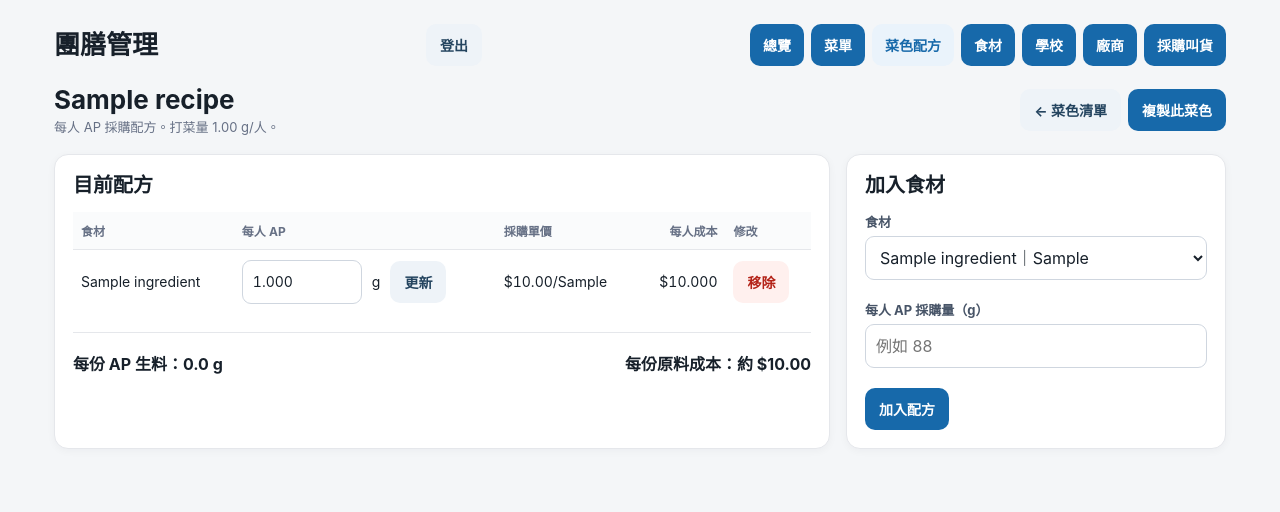
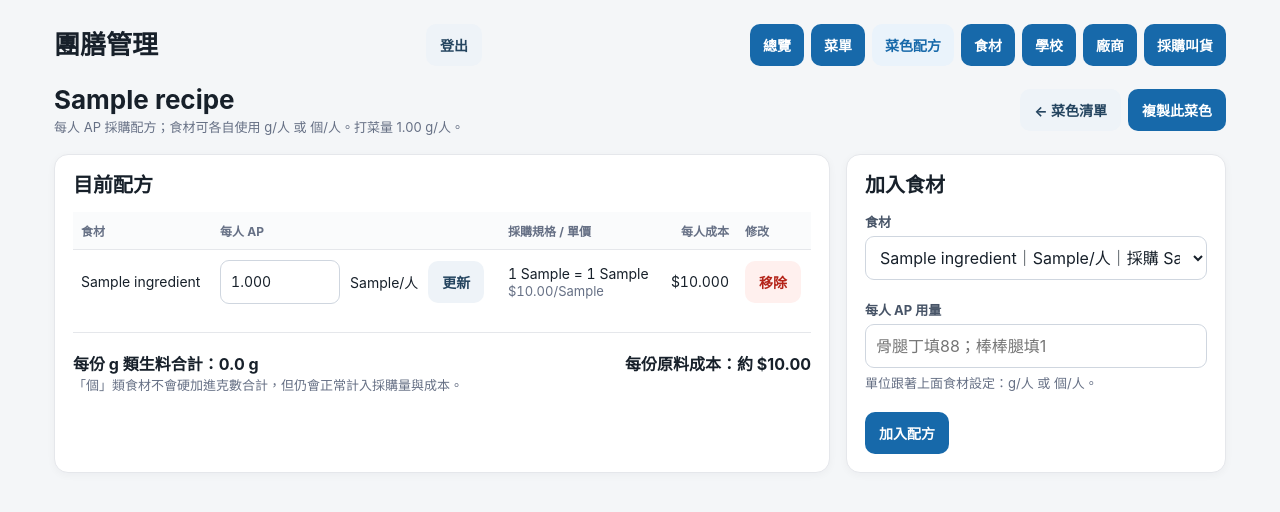
Before and after one commit to jiayou726/attendance, a Flask app: page /admin/order-tool/recipes/1 in a window 1280 px wide. Shown: the top 512 px of the page. Run offline with Flask 3, Linux system fonts and the light colour scheme; a user stored in the database is signed in; tables that the repository leaves empty hold one stand-in row (values such as "Sample post").

Commit message:
ui: show recipe and purchase quantities in g or pieces

```diff
--- a/templates/kitchen/recipe_detail.html
+++ b/templates/kitchen/recipe_detail.html
@@ -2,7 +2,7 @@
 {% block title %}{{ recipe.name }}{% endblock %}
 {% block content %}
 <div class="top">
-  <div><h1>{{ recipe.name }}</h1><div class="muted">每人 AP 採購配方。打菜量 {{ recipe.serving_output_g if recipe.serving_output_g is not none else '-' }} g/人。</div></div>
+  <div><h1>{{ recipe.name }}</h1><div class="muted">每人 AP 採購配方；食材可各自使用 g/人 或 個/人。打菜量 {{ recipe.serving_output_g if recipe.serving_output_g is not none else '-' }} g/人。</div></div>
   <div class="actions no-print"><a class="btn secondary" href="{{ url_for('order_tool.recipes') }}">← 菜色清單</a><form method="post" action="{{ url_for('order_tool.recipe_copy', recipe_id=recipe.id) }}"><input type="hidden" name="_csrf_token" value="{{ csrf_token() }}"><button class="btn">複製此菜色</button></form></div>
 </div>
 
@@ -10,16 +10,17 @@
   <section class="card span-8">
     <h2>目前配方</h2>
     {% if recipe.ingredients %}<div class="table-scroll"><table>
-      <thead><tr><th>食材</th><th>每人 AP</th><th>採購單價</th><th class="right">每人成本</th><th>修改</th></tr></thead>
+      <thead><tr><th>食材</th><th>每人 AP</th><th>採購規格 / 單價</th><th class="right">每人成本</th><th>修改</th></tr></thead>
       <tbody>{% for x in recipe.ingredients %}<tr>
         <td>{{ x.ingredient.name }}{% if not x.ingredient.active %}<br><span class="pill off">食材已停用</span>{% endif %}</td>
-        <td><form class="row center-y" method="post" action="{{ url_for('order_tool.recipe_ingredient_update', row_id=x.id) }}"><input type="hidden" name="_csrf_token" value="{{ csrf_token() }}"><input style="max-width:120px" name="grams_per_person" type="number" min="0.001" step="0.001" value="{{ x.grams_per_person }}" required><span>g</span><button class="btn secondary">更新</button></form></td>
-        <td>${{ '%.2f'|format(x.ingredient.unit_price|float) }}/{{ x.ingredient.purchase_unit }}</td>
+        <td><form class="row center-y" method="post" action="{{ url_for('order_tool.recipe_ingredient_update', row_id=x.id) }}"><input type="hidden" name="_csrf_token" value="{{ csrf_token() }}"><input style="max-width:120px" name="grams_per_person" type="number" min="0.001" step="0.001" value="{{ x.grams_per_person }}" required><span>{{ x.ingredient.base_unit or 'g' }}/人</span><button class="btn secondary">更新</button></form></td>
+        <td>1 {{ x.ingredient.purchase_unit }} = {{ trim_decimal(x.ingredient.grams_per_purchase_unit) }} {{ x.ingredient.base_unit or 'g' }}<br><span class="muted">${{ '%.2f'|format(x.ingredient.unit_price|float) }}/{{ x.ingredient.purchase_unit }}</span></td>
         <td class="right">${{ '%.3f'|format(component_cost(x)|float) }}</td>
         <td><form method="post" action="{{ url_for('order_tool.recipe_ingredient_delete', row_id=x.id) }}" onsubmit="return confirm('確定移除此食材？')"><input type="hidden" name="_csrf_token" value="{{ csrf_token() }}"><button class="btn danger">移除</button></form></td>
       </tr>{% endfor %}</tbody>
     </table></div>
-    <hr><div class="row between center-y"><b>每份 AP 生料：{{ '%.1f'|format(total_g|float) }} g</b><b>每份原料成本：約 ${{ '%.2f'|format(total_cost|float) }}</b></div>
+    <hr><div class="row between center-y"><b>每份 g 類生料合計：{{ '%.1f'|format(total_g|float) }} g</b><b>每份原料成本：約 ${{ '%.2f'|format(total_cost|float) }}</b></div>
+    <div class="muted">「個」類食材不會硬加進克數合計，但仍會正常計入採購量與成本。</div>
     {% else %}<div class="empty">還沒有食材。</div>{% endif %}
   </section>
 
@@ -27,8 +28,8 @@
     <h2>加入食材</h2>
     {% if ingredients %}<form class="main-form" method="post" action="{{ url_for('order_tool.recipe_ingredient_add', recipe_id=recipe.id) }}">
       <input type="hidden" name="_csrf_token" value="{{ csrf_token() }}">
-      <div class="field"><label>食材</label><select name="ingredient_id" required>{% for i in ingredients %}<option value="{{ i.id }}">{{ i.name }}｜{{ i.purchase_unit }}</option>{% endfor %}</select></div><br>
-      <div class="field"><label>每人 AP 採購量（g）</label><input name="grams_per_person" type="number" min="0.001" step="0.001" required placeholder="例如 88"></div><br>
+      <div class="field"><label>食材</label><select name="ingredient_id" required>{% for i in ingredients %}<option value="{{ i.id }}">{{ i.name }}｜{{ i.base_unit or 'g' }}/人｜採購 {{ i.purchase_unit }}</option>{% endfor %}</select></div><br>
+      <div class="field"><label>每人 AP 用量</label><input name="grams_per_person" type="number" min="0.001" step="0.001" required placeholder="骨腿丁填88；棒棒腿填1"><div class="muted">單位跟著上面食材設定：g/人 或 個/人。</div></div><br>
       <button class="btn">加入配方</button>
     </form>{% else %}<div class="notice">沒有可用食材，請先建立或恢復食材。</div><a class="btn" href="{{ url_for('order_tool.ingredients') }}">去建立食材</a>{% endif %}
   </section>
```
Also changed, not shown: templates/kitchen/purchase_detail.html (+4 -4 lines).
